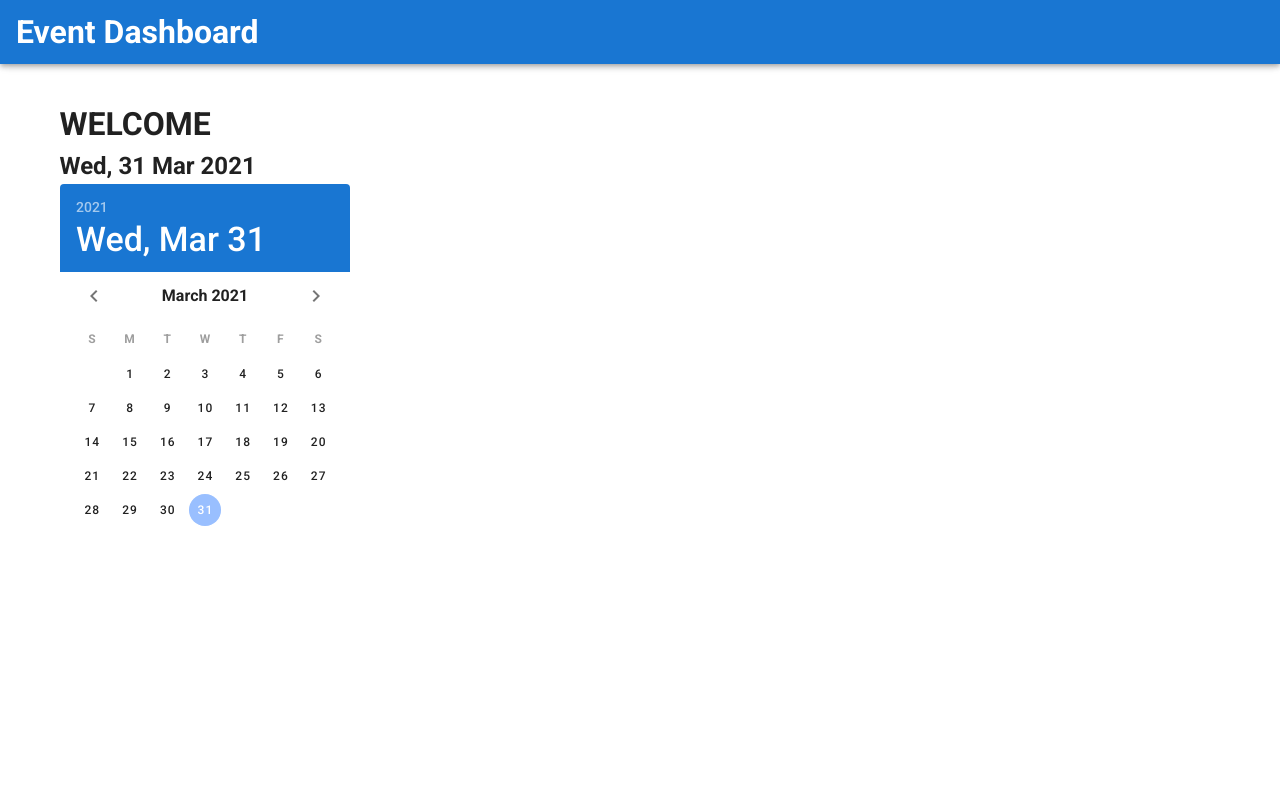
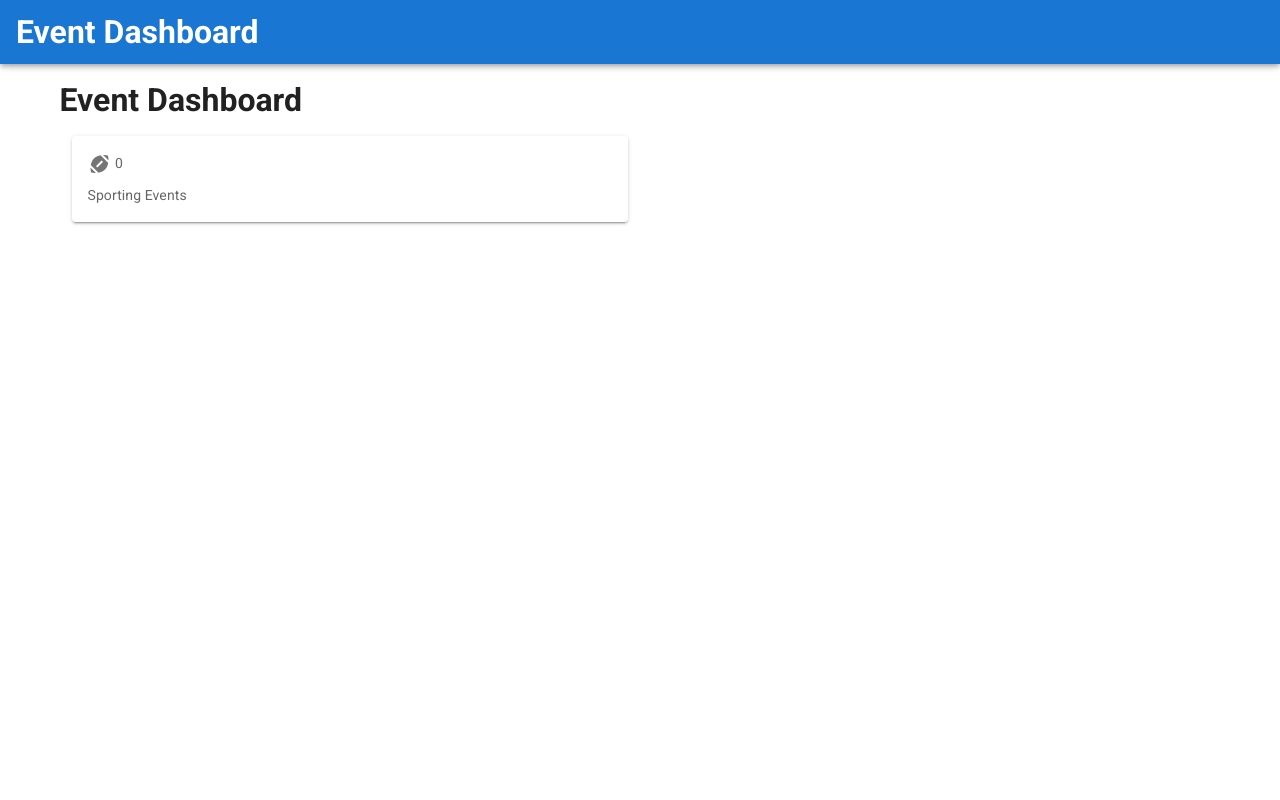
Before and after one commit to SpencerTruett/Vue-Event-Dashboard, a Vue app: page / in a window 1280 px wide. Shown: the top 800 px of the page. Built offline with nearby package versions, Linux system fonts and the light colour scheme; no server answers.

Commit message:
card displays count of sporting events

```diff
--- a/src/components/SportsCountCard.vue
+++ b/src/components/SportsCountCard.vue
@@ -1,13 +1,31 @@
 <template>
   <v-app>
-    <v-card></v-card>
+    <v-card>
+      <v-card-subtitle>
+        <div>
+          <v-icon>mdi-football</v-icon>
+          {{ count}}
+        </div>
+        <div class="mt-2">Sporting Events</div>
+      </v-card-subtitle>
+    </v-card>
   </v-app>
 </template>
 
 <script>
+import { mapState } from "vuex";
+
 export default {
-
-}
+  computed: {
+    ...mapState(["sporting"]),
+    count() {
+      if (!this.sporting.meta || !this.sporting.meta.total) {
+        return 0;
+      }
+      return this.sporting.meta.total;
+    }
+  }
+};
 </script>
 
 <style>
--- a/src/views/Home.vue
+++ b/src/views/Home.vue
@@ -1,19 +1,27 @@
 <template>
-  <v-container>
-    <div class="mx-auto mt-6">
-      <h1>WELCOME</h1>
-    </div>
-    <div>
-      <DatePicker />
-    </div>
-  </v-container>
+  <v-app>
+    <v-container>
+      <h1>Event Dashboard</h1>
+      <v-col :sm="12" :md="6">
+        <v-row>
+          <v-col>
+            <SportsCountCard />
+          </v-col>
+        </v-row>
+        <div>
+          <DatePicker />
+        </div>
+      </v-col>
+    </v-container>
+  </v-app>
 </template>
 
 <script>
 import DatePicker from "../components/DatePicker"
+import SportsCountCard from "../components/SportsCountCard"
 
 export default {
-  components: { DatePicker }
+  components: { DatePicker, SportsCountCard }
 
 };
 </script>
```
